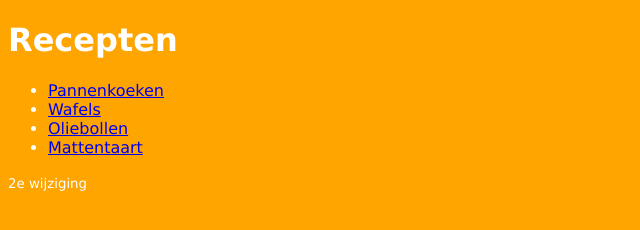
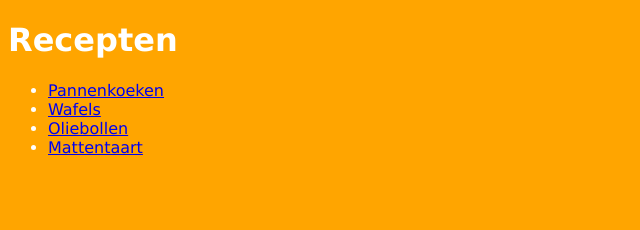
Before and after one commit to gustvandewouwer/recepten, a plain HTML site: page index.html in a window 1280 px wide. Shown: the full height of the page, 0-640 px from the left. Drawn offline with Linux system fonts and the light colour scheme.

Commit message:
aangepaste index.html

```diff
--- a/index.html
+++ b/index.html
@@ -15,6 +15,5 @@
 			<li><a href="mattentaart.html">Mattentaart</a></li>
 		</ul>
 	</nav>
-	<footer><small>2e wijziging</small></footer>
 </body>
 </html>
```
